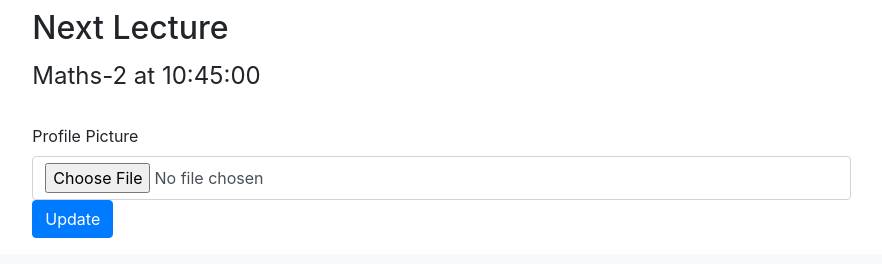
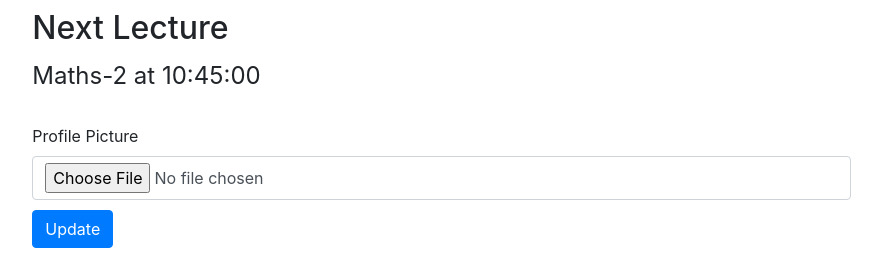
Before and after one commit to Kris0011/Attendence_System, a PHP site: page /sdashboard.php in a window 1280 px wide. Shown: the part 619-883 px from the top of the page, without its empty margins (220-1102 px from the left). Before the commit the page ends 857 px from the top, so only its background shows below. Run offline with PHP 8.4, Linux system fonts and the light colour scheme; a user stored in the database is signed in; data comes from the database, SQL or seed files in the repository; data that the repository does not hold is empty; some libraries are stand-ins or nearby versions.

Commit message:
Update sdashboard.php

```diff
--- a/attKris/sdashboard.php
+++ b/attKris/sdashboard.php
@@ -222,7 +222,7 @@ if (isset($_FILES['image']) && $_FILES['image']['error'] === UPLOAD_ERR_OK) {
                 <div class="mb-3">
                     <label class="form-label">Profile Picture</label>
                     <input type="file" class="form-control" name="image">
-                    <button type="submit" class="btn btn-primary">Update</button>
+                    <button type="submit" style="margin-top: 10px;" class="btn btn-primary">Update</button>
                     <?php
                     $sql = "UPDATE `students` SET `image_id` = '$image_id' WHERE `ID`='$ID' ";
                     mysqli_query($conn,$sql) or die("unsuccesful Query");
```
